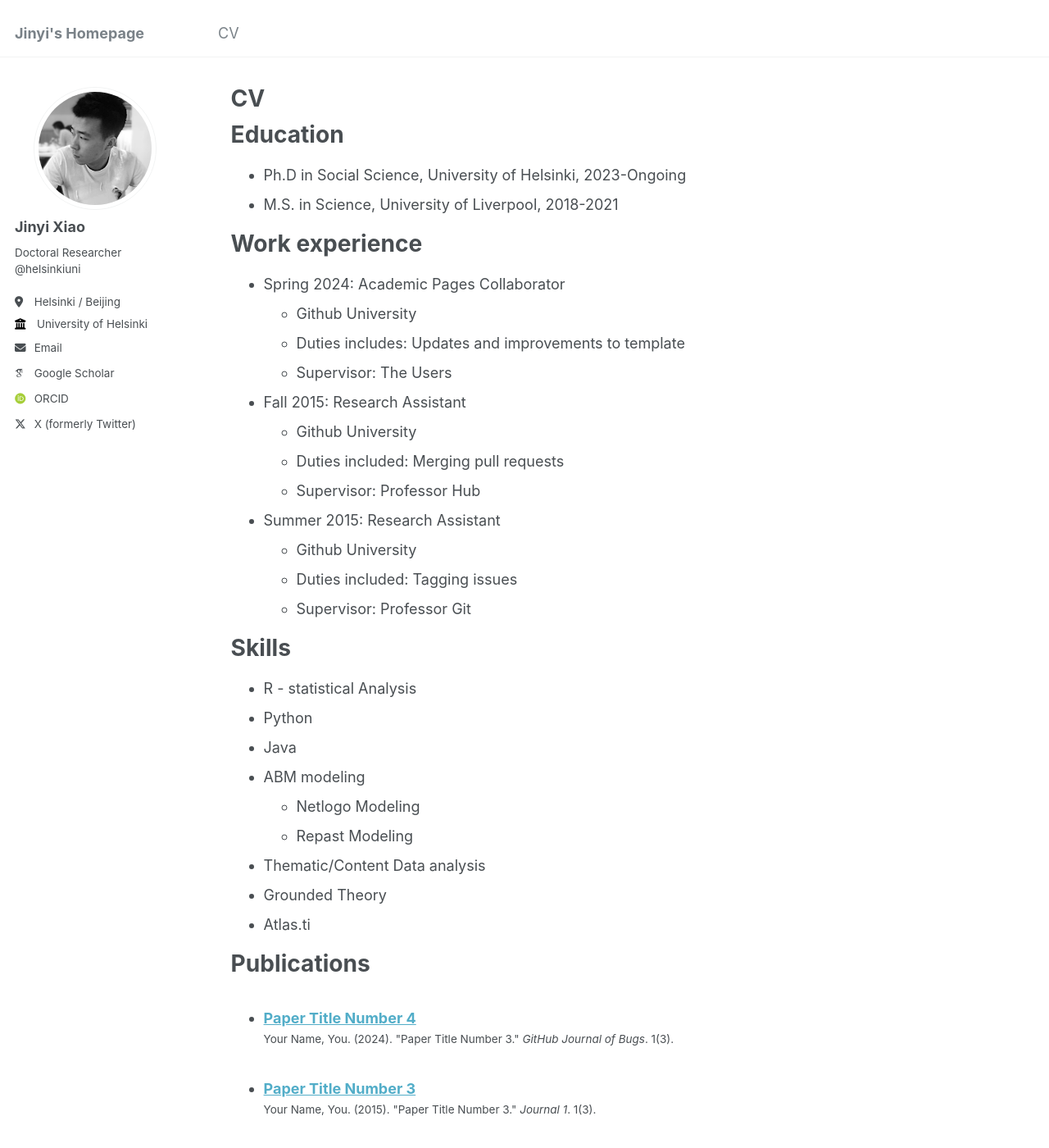
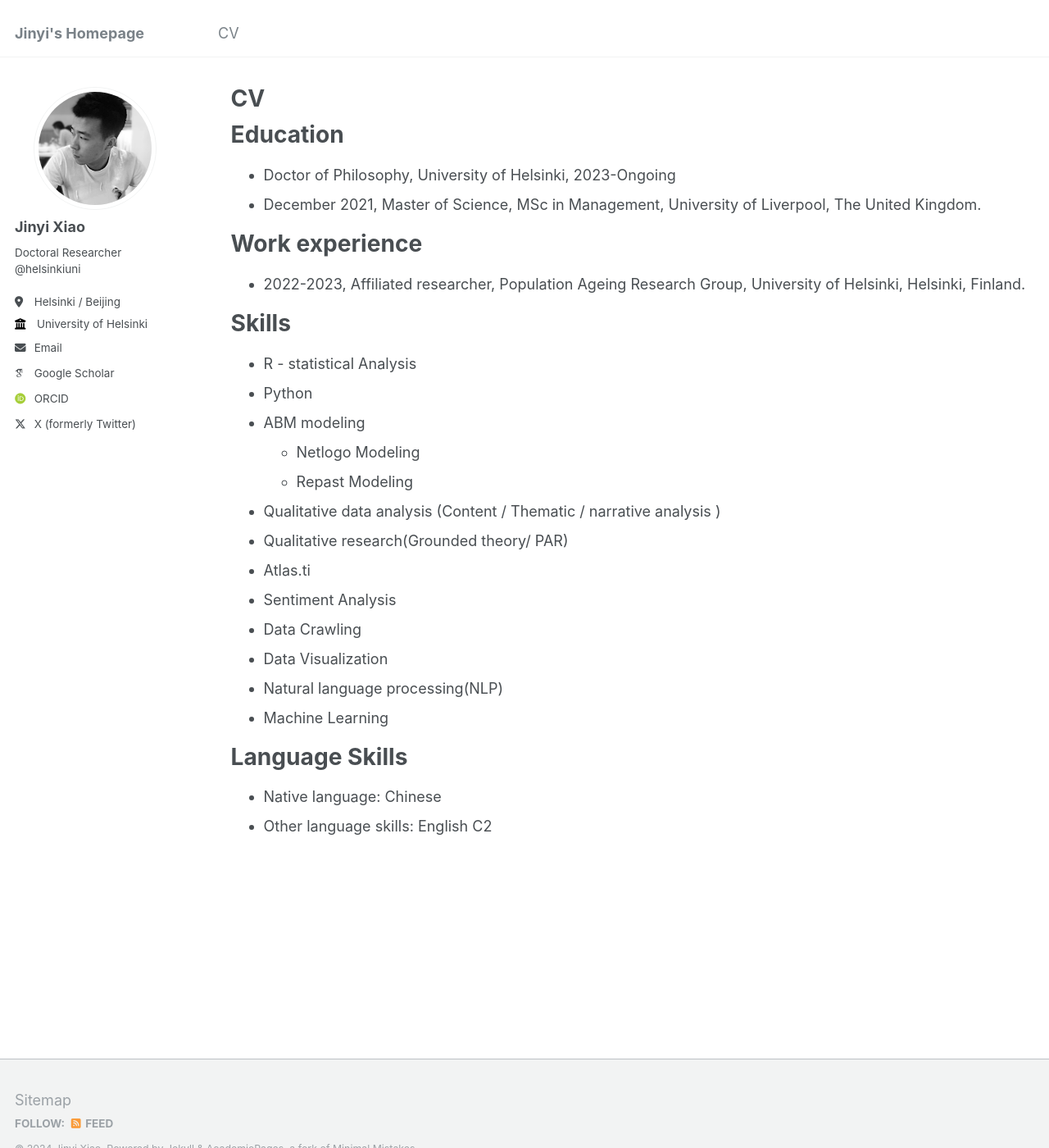
Before and after one commit to Xxiaojinyi/Xxiaojinyi.github.io, a Jekyll site: the page built from _pages/cv.md, in a window 1280 px wide and 1400 px high. Shown: the whole window at 82% size. Built offline with Jekyll 4.4.1, drawn with Linux system fonts in a browser that asks for light colours; some web fonts are replaced; some of the changed text lies outside the part shown.

Commit message:
change CV

```diff
--- a/_pages/cv.md
+++ b/_pages/cv.md
@@ -11,57 +11,34 @@ redirect_from:
 
 Education
 ======
-* Ph.D in Social Science, University of Helsinki, 2023-Ongoing
-* M.S. in Science, University of Liverpool, 2018-2021
+* Doctor of Philosophy, University of Helsinki, 2023-Ongoing
+*	December 2021, Master of Science, MSc in Management, University of Liverpool, The United Kingdom.
 
 
 Work experience
 ======
-* Spring 2024: Academic Pages Collaborator
-  * Github University
-  * Duties includes: Updates and improvements to template
-  * Supervisor: The Users
+* 2022-2023, Affiliated researcher, Population Ageing Research Group, University of Helsinki, Helsinki, Finland.
 
-* Fall 2015: Research Assistant
-  * Github University
-  * Duties included: Merging pull requests
-  * Supervisor: Professor Hub
-
-* Summer 2015: Research Assistant
-  * Github University
-  * Duties included: Tagging issues
-  * Supervisor: Professor Git
 
 Skills
 ======
 * R - statistical Analysis
 * Python
-* Java
 * ABM modeling
   * Netlogo Modeling
   * Repast Modeling
-* Thematic/Content Data analysis
-* Grounded Theory
+* Qualitative data analysis (Content / Thematic / narrative analysis )
+* Qualitative research(Grounded theory/ PAR)
 * Atlas.ti
+* Sentiment Analysis
+* Data Crawling
+* Data Visualization
+* Natural language processing(NLP)
+* Machine Learning
 
-Publications
+
+
+Language Skills
 ======
-  <ul>{% for post in site.publications reversed %}
-    {% include archive-single-cv.html %}
-  {% endfor %}</ul>
-
-Talks
-======
-  <ul>{% for post in site.talks reversed %}
-    {% include archive-single-talk-cv.html  %}
-  {% endfor %}</ul>
-
-Teaching
-======
-  <ul>{% for post in site.teaching reversed %}
-    {% include archive-single-cv.html %}
-  {% endfor %}</ul>
-
-Service and leadership
-======
-* Currently signed in to 43 different slack teams
+*	Native language: Chinese
+*	Other language skills: English C2
```
Also changed, not shown: _pages/about.md (+1 -1 lines).
